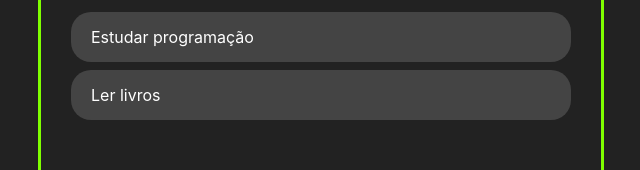
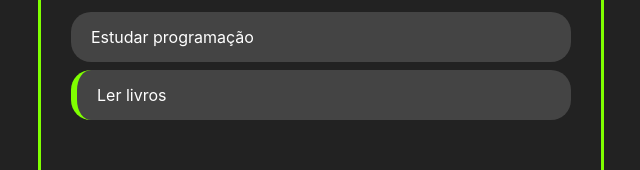
Before and after one commit to JoaoVictorCSousa/ToDo_List, a React (Create React App) app: page / in a window 1280 px wide. Shown: the part 121-291 px from the top of the page, without its empty margins (319-959 px from the left). Built offline with nearby package versions, Linux system fonts and the light colour scheme.

Commit message:
feat: add new Button features and customize

```diff
--- a/package.json
+++ b/package.json
@@ -9,6 +9,7 @@
     "react": "^18.2.0",
     "react-dom": "^18.2.0",
     "react-scripts": "5.0.1",
+    "uuid": "^9.0.0",
     "web-vitals": "^2.1.4"
   },
   "scripts": {
@@ -34,5 +35,8 @@
       "last 1 firefox version",
       "last 1 safari version"
     ]
+  },
+  "devDependencies": {
+    "@types/uuid": "^9.0.1"
   }
 }
--- a/src/App.js
+++ b/src/App.js
@@ -2,6 +2,7 @@ import React, { useState } from "react";
 import "./App.css";
 import { Tasks } from "./components/tasks/Tasks";
 import {AddButton} from "./components/addButton/AddButton";
+import { v4 as uuidv4 } from "uuid";
 
 const App = () => {
   const [tasks, setTasks] = useState([
@@ -17,13 +18,34 @@ const App = () => {
     },
   ]);
 
+  const handleTaskClick = (taskId) => {
+    const newTasks = tasks.map(task => {
+      if (task.id === taskId) return {...task, completed: !task.completed}
+
+      return task
+    });
+
+    setTasks(newTasks)
+  }
+
+  const handleTaskAddition = (taskTitle) => {
+    const newTasks = [...tasks, {
+      title: taskTitle,
+      id: uuidv4(),
+      completed: false,
+    },];
+
+    setTasks(newTasks)
+
+  }
+
   return (
 
     <>
 
     <div className="container">
-      <AddButton />
-      <Tasks  tasks={tasks}/>
+      <AddButton handleTaskAddition={handleTaskAddition}  />
+      <Tasks  tasks={tasks} handleTaskClick={handleTaskClick} />
     </div>
 
 
--- a/src/components/addButton/AddButton.js
+++ b/src/components/addButton/AddButton.js
@@ -1,13 +1,23 @@
-import React from 'react';
+import React, { useState } from 'react';
 import "./AddButton.css";
 import { Button } from '../button/Button';
 
-const AddButton = () =>{
+const AddButton = ({handleTaskAddition}) =>{
+    const [inputData, setInputData] = useState('')
+
+    const handleInputChange = (e) => {
+        setInputData(e.target.value);
+    };
+
+    const handleAddTaskClick = () => {
+        handleTaskAddition(inputData)
+        setInputData("");
+    }
     return (
         <div className='button-container'>
-        <input className='add-button-input' type="text" />;
+        <input onChange={handleInputChange} value={inputData} className='add-button-input' type="text" />;
         <div className='add-task-button-container'>
-        <Button>Adicionar</Button>
+        <Button onClick={handleAddTaskClick}>Adicionar</Button>
         </div>
         </div>
     );
--- a/src/components/task/Task.css
+++ b/src/components/task/Task.css
@@ -9,3 +9,7 @@
     align-items: center;
 
 }
+
+.task-title{
+    cursor: pointer;
+}
--- a/src/components/task/Task.js
+++ b/src/components/task/Task.js
@@ -1,13 +1,29 @@
 import React from 'react';
 import "./Task.css";
 
-const Task = ({ task }) => {
-    return (
+const Task = ({ task, handleTaskClick }) => {
+
+    return(
+        <div className='task-container' style={task.completed ? { borderLeft: "6px solid chartreuse"} : {}}>
+
+        <div className='task-title' onClick={() => handleTaskClick(task.id)}>
+
+        {task.title}
+
+        </div>
+
+
+        </div>
+
+    )
+
+
+    /*return (
         <div className='task-container'>
             {task.title}
 
-        </div>
-    )
+        </div>;
+    ) */
 };
 
 export {Task};
--- a/src/components/tasks/Tasks.js
+++ b/src/components/tasks/Tasks.js
@@ -1,11 +1,11 @@
 import React from "react";
 import {Task} from "../task/Task";
 
-const Tasks = ({ tasks }) => {
+const Tasks = ({ tasks, handleTaskClick }) => {
     return(
         <>
         {tasks.map(task =>
-        (<Task task={task} />))}
+        (<Task task={task} handleTaskClick={handleTaskClick} />))}
         </>
     )
 
```
Also changed, not shown: src/components/button/Button.js (+4 -4 lines), 1 other file (tests, documents, lock files or other folders).
